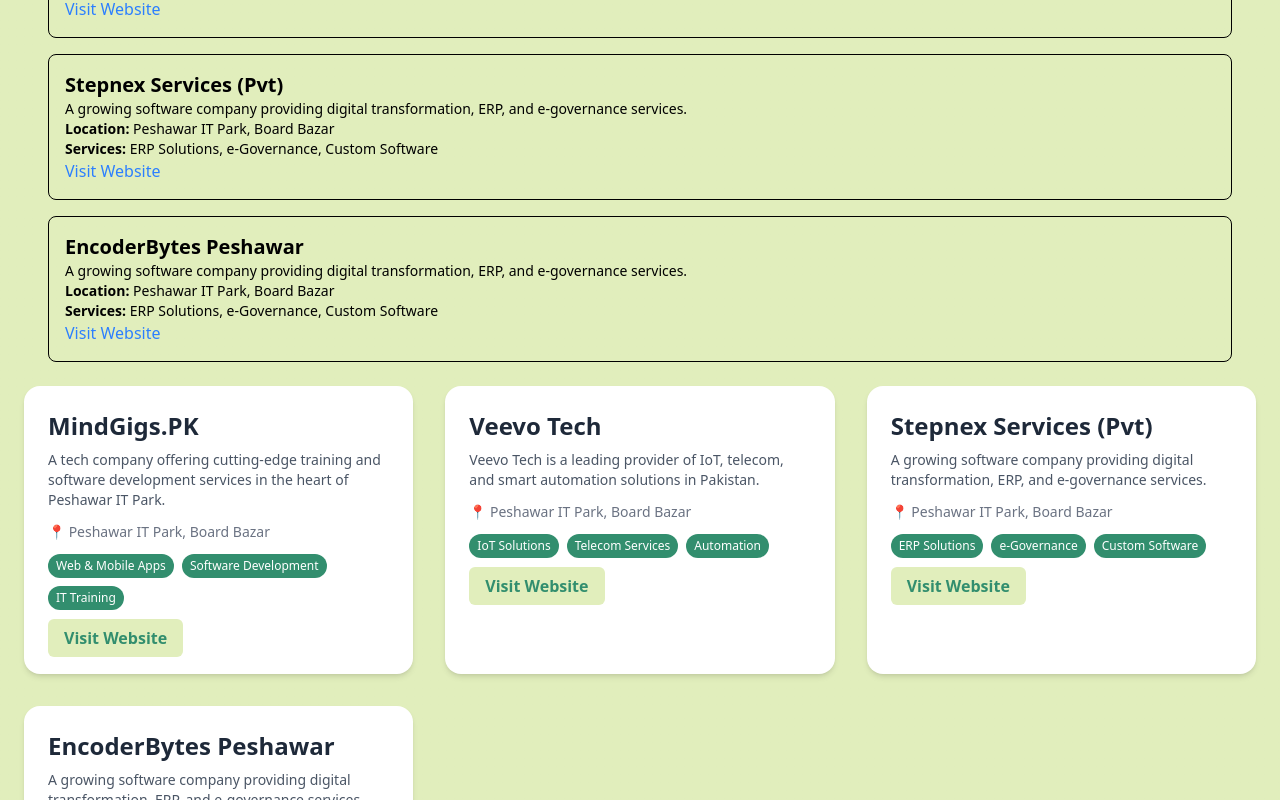
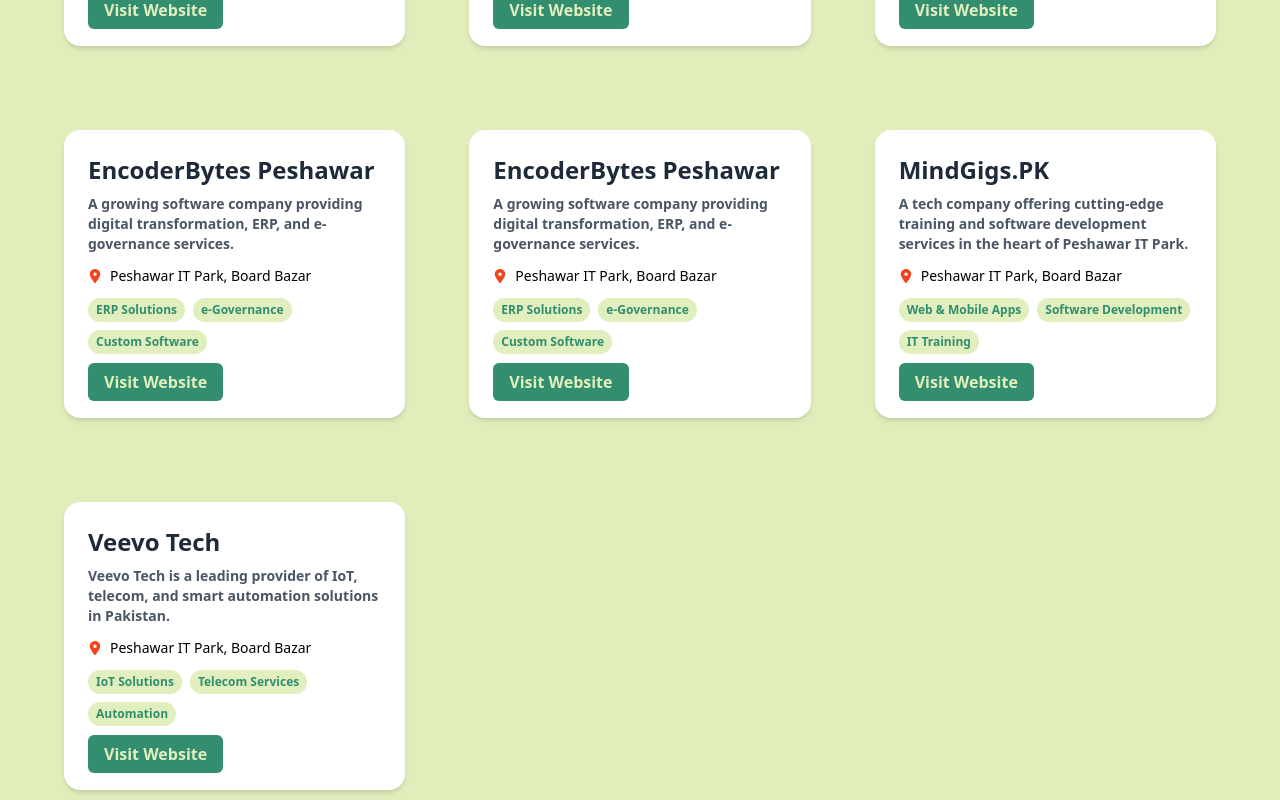
Before and after one commit to abdaloo/Dev-Hub, a React (Vite) app: page /softwareHouses in a window 1280 px wide. Shown: the part 560-1360 px from the top of the page. Built offline with nearby package versions, Linux system fonts and the light colour scheme.

Commit message:
Enable Search bar to show Software House Card

```diff
--- a/src/Navbar-Links/SoftwareHouses.jsx
+++ b/src/Navbar-Links/SoftwareHouses.jsx
@@ -1,5 +1,4 @@
 import React from 'react';
-import softwareHouses from '../data/softwareHousesData';
 import SearchBar from '../components/SearchBar';
 
 const SoftwareHouses = () => {
@@ -9,48 +8,7 @@
       <h1 className="text-4xl font-bold text-center text-gray-800 mb-10">
         Explore Peshawar's Top Software Houses
       </h1>
-    <SearchBar/>
-      <div className="grid gap-8 grid-cols-1 md:grid-cols-2 lg:grid-cols-3 max-w-7xl mx-auto">
-        {softwareHouses.map((house) => (
-          <div
-            key={house.id}
-            className="bg-white shadow-md rounded-2xl p-6 hover:shadow-xl transition"
-          >
-            <h2 className="text-2xl font-semibold text-gray-800 mb-2">{house.name}</h2>
-            <p className="text-gray-600 text-sm mb-3">{house.description}</p>
-            <p className="text-sm text-gray-500 mb-1">
-              📍 <span className="font-medium">{house.location}</span>
-            </p>
-            <div className="flex flex-wrap gap-2 mt-3 mb-4">
-              {house.services.map((service, index) => (
-                <span
-                  key={index}
-                  className="text-xs bg-[#328E6E] text-white px-2 py-1 rounded-full"
-                >
-                  {service}
-                </span>
-              ))}
-            </div>
-            <a
-              href={house.website}
-              target="_blank"
-              rel="noopener noreferrer"
-              // className="inline-block bg-[#1A202C] text-white px-4 py-2 rounded-md hover:bg-[#2D3748] transition"
-              className="bg-[#E1EEBC] text-[#328E6E] px-4 py-2 rounded-md font-semibold hover:bg-gray-100 transition mt-5 cursor-pointer border-[#328E6E]"
-            >
-              Visit Website
-            </a>
-            {/* <a
-              href={house.website}
-              target="_blank"
-              rel="noopener noreferrer"
-              className="inline-block bg-red-400 text-white m-2 px-4 py-2 rounded-md hover:bg-[#2D3748] transition"
-            >
-              Details
-            </a> */}
-          </div>
-        ))}
-      </div>
+        <SearchBar/>
     </div>
   </>
   );
--- a/src/components/SearchBar.jsx
+++ b/src/components/SearchBar.jsx
@@ -1,5 +1,6 @@
 import React, { useState } from 'react';
 import softwareHousesData from '../data/softwareHousesData';
+import { FaLocationDot } from "react-icons/fa6";
 
 const SearchBar = () => {
   const [searchTerm, setSearchTerm] = useState('');
@@ -14,10 +15,7 @@
       house.services.some(service => service.toLowerCase().includes(term)) ||
       house.location.toLowerCase().includes(term)
     );
-    //Changes to be made below
     setFilteredHouses(filtered);
-
-
   };
 
   const handleFilter = (criteria) => {
@@ -47,18 +45,45 @@
       </div>
 
       {/* Display filtered software houses */}
-      <div className="mt-6 space-y-4">
+      <div className="mt-6 space-y-4 grid gap-8 grid-cols-1 md:grid-cols-2 lg:grid-cols-3 max-w-7xl mx-auto">
         {filteredHouses.length > 0 ? (
           filteredHouses.map((house) => (
-            <div key={house.id} className="p-4 border rounded-lg">
-              <h3 className="text-xl font-bold">{house.name}</h3>
-              <p className="text-sm">{house.description}</p>
-              <p className="text-sm"><strong>Location:</strong> {house.location}</p>
-              <p className="text-sm"><strong>Services:</strong> {house.services.join(', ')}</p>
-              <a href={house.website} target="_blank" rel="noopener noreferrer" className="text-blue-500">
+            <a
+                href={house.website}
+                target="_blank"
+                rel="noopener noreferrer"
+                className=" text-[#E1EEBD] px-4 py-2 hover:rounded-2xl  font-semibold transition mt-5 cursor-pointer "
+              >
+            <div
+              key={house.id}
+              className="bg-white shadow-md rounded-2xl p-6 hover:shadow-xl transition"
+            >
+
+              <h2 className="text-2xl font-semibold text-gray-800 mb-2">{house.name}</h2>
+              <p className="text-gray-600 text-sm mb-3">{house.description}</p>
+              <p className="text-sm text-gray-500 mb-1 flex items-center gap-2">
+              <FaLocationDot className='text-[#f4431f]'/> <span className="font-medium text-black">{house.location}</span>
+              </p>
+              <div className="flex flex-wrap gap-2 mt-3 mb-4">
+                {house.services.map((service, index) => (
+                  <span
+                    key={index}
+                    className="text-xs bg-[#E1EEBD] text-[#328E6E] px-2 py-1 rounded-full"
+                  >
+                    {service}
+                  </span>
+                ))}
+              </div>
+              <a
+                href={house.website}
+                target="_blank"
+                rel="noopener noreferrer"
+                className="bg-[#328E6E] text-[#E1EEBD] px-4 py-2 rounded-md font-semibold hover:bg-[#26775C] transition mt-5 cursor-pointer border-[#328E6E]"
+              >
                 Visit Website
               </a>
             </div>
+              </a>
           ))
         ) : (
           <p>No software houses found.</p>
--- a/src/data/softwareHousesData.jsx
+++ b/src/data/softwareHousesData.jsx
@@ -31,6 +31,31 @@
       location: 'Peshawar IT Park, Board Bazar',
       website: 'https://www.encoderbytes.com/',
     }
+    ,
+    {
+      id: 5,
+      name: 'EncoderBytes Peshawar',
+      description: 'A growing software company providing digital transformation, ERP, and e-governance services.',
+      services: ['ERP Solutions', 'e-Governance', 'Custom Software'],
+      location: 'Peshawar IT Park, Board Bazar',
+      website: 'https://www.encoderbytes.com/',
+    },
+    {
+      id: 7,
+      name: 'MindGigs.PK',
+      description: 'A tech company offering cutting-edge training and software development services in the heart of Peshawar IT Park.',
+      services: ['Web & Mobile Apps','Software Development','IT Training'],
+      location: 'Peshawar IT Park, Board Bazar',
+      website: 'https://mindgigs.com.pk',
+    },
+    {
+      id: 6,
+      name: 'Veevo Tech',
+      description: 'Veevo Tech is a leading provider of IoT, telecom, and smart automation solutions in Pakistan.',
+      services: ['IoT Solutions', 'Telecom Services', 'Automation'],
+      location: 'Peshawar IT Park, Board Bazar',
+      website: 'https://veevotech.com',
+    }
   ];
 
   export default softwareHousesData;
```
